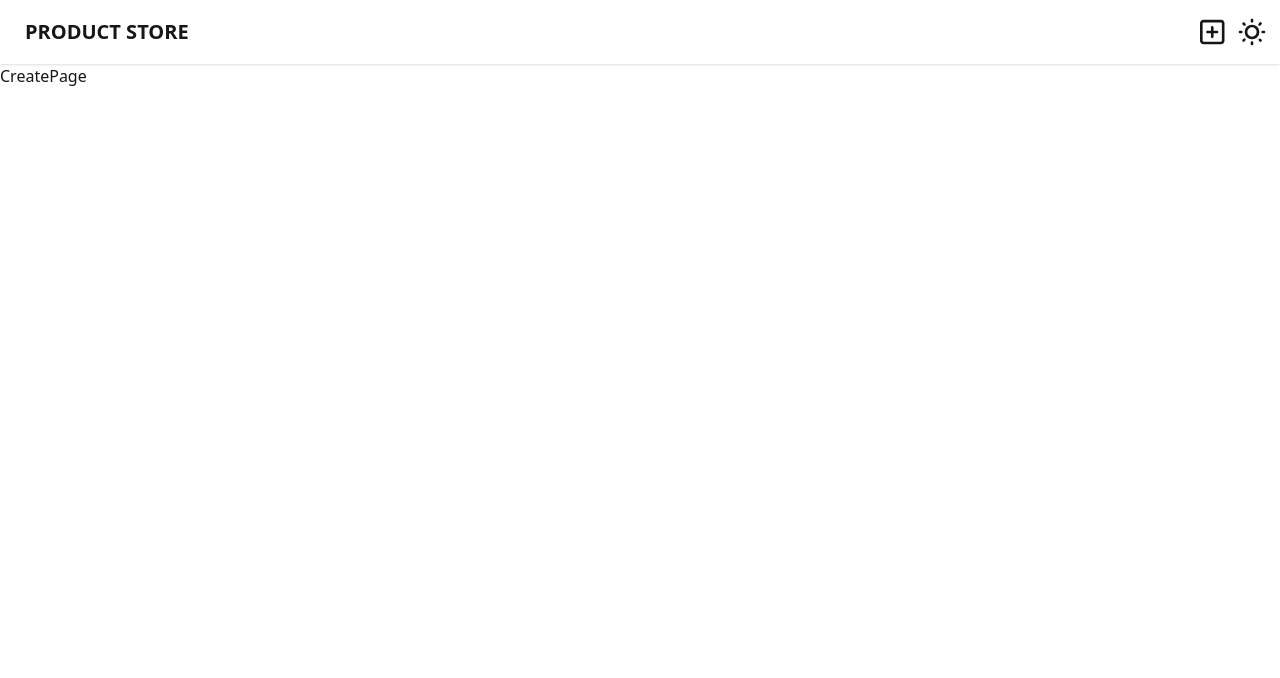
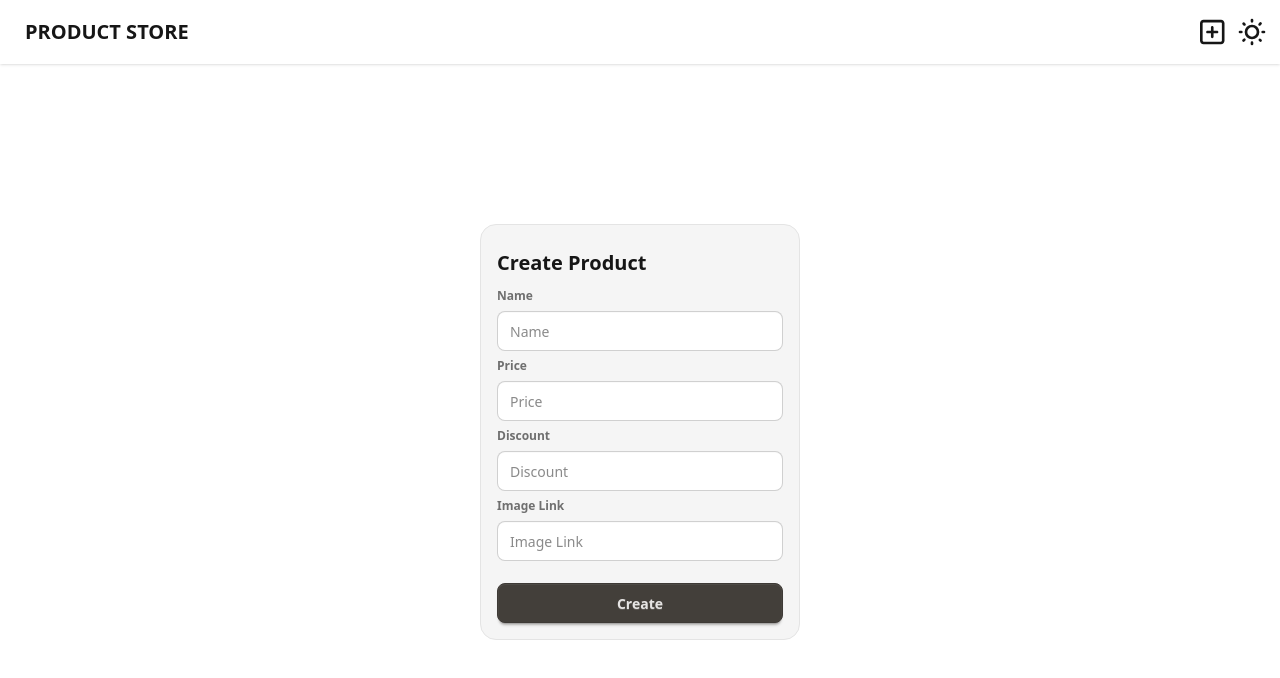
Before and after one commit to geraldsberongoy/mern-crash-course, a React (Vite) app in the folder frontend/: page /create in a window 1280 px wide. Shown: the top 678 px of the page. Built offline with nearby package versions, Linux system fonts and the light colour scheme.

Commit message:
feat: implement CreatePage component with product form and API integration

```diff
--- a/frontend/src/pages/CreatePage.jsx
+++ b/frontend/src/pages/CreatePage.jsx
@@ -1,5 +1,92 @@
+import { useState } from "react";
+import axios from "axios";
+
 const CreatePage = () => {
-  return <div>CreatePage</div>;
+  const [product, setProduct] = useState({
+    name: "",
+    price: "",
+    discount: "",
+    image: "",
+  });
+
+  const handleChange = (e) => {
+    const { name, value } = e.target;
+    setProduct((prevProduct) => ({
+      ...prevProduct,
+      [name]: value,
+    }));
+  };
+
+  const handleSubmit = async (e) => {
+    e.preventDefault();
+    try {
+      const response = await axios.post("/api/products", product);
+      console.log("Product created:", response.data);
+      // Optionally, reset the form or redirect the user
+    } catch (error) {
+      console.error("Error creating product:", error);
+    }
+  };
+
+  return (
+    <div className="flex flex-1 items-center justify-center">
+      <form
+        onSubmit={handleSubmit}
+        className="fieldset bg-base-200 border-base-300 rounded-box h-auto w-xs border p-4"
+      >
+        <legend className="fieldset-legend">
+          <span className="text-xl font-bold">Create Product </span>
+        </legend>
+
+        <label className="fieldset-label font-semibold">Name</label>
+        <input
+          type="text"
+          name="name"
+          className="input"
+          placeholder="Name"
+          value={product.name}
+          required={true}
+          onChange={handleChange}
+        />
+
+        <label className="fieldset-label font-semibold">Price</label>
+        <input
+          type="number"
+          name="price"
+          className="input"
+          placeholder="Price"
+          value={product.price}
+          required={true}
+          onChange={handleChange}
+        />
+
+        <label className="fieldset-label font-semibold">Discount</label>
+        <input
+          type="number"
+          name="discount"
+          className="input"
+          placeholder="Discount"
+          value={product.discount}
+          onChange={handleChange}
+        />
+
+        <label className="fieldset-label font-semibold">Image Link</label>
+        <input
+          type="text"
+          name="image"
+          className="input"
+          placeholder="Image Link"
+          value={product.image}
+          required={true}
+          onChange={handleChange}
+        />
+
+        <button type="submit" className="btn btn-neutral mt-4">
+          Create
+        </button>
+      </form>
+    </div>
+  );
 };
 
 export default CreatePage;
```
